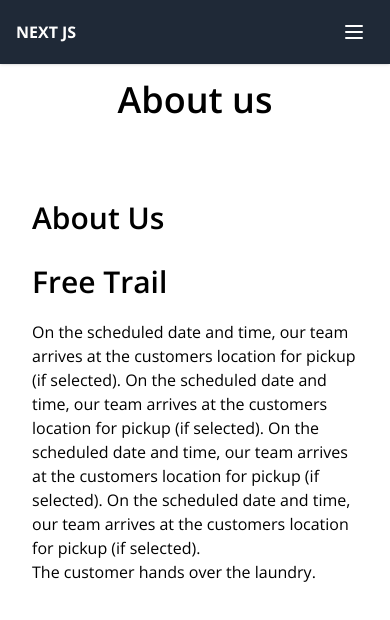
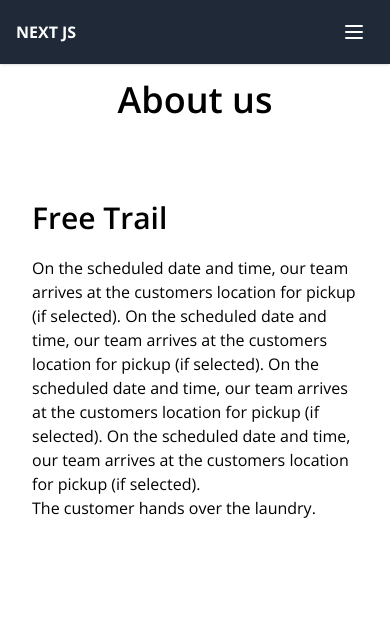
Before and after one commit to HMaroba/nextjs-tailwind, a Next.js app: page /pages/about in a window 390 px wide. Shown: the top 620 px of the page. Built offline with nearby package versions, Linux system fonts and the light colour scheme.

Commit message:
Modified register page

```diff
--- a/src/app/pages/about/page.tsx
+++ b/src/app/pages/about/page.tsx
@@ -4,7 +4,7 @@ export default function About() {
       <div className="mt-5">
         <h1 className="text-4xl text-center mt-5 font-semibold">About us</h1>
         <div className="grid grid-cols-1 md:grid-cols-2 mt-10 w-full p-8 ">
-          <div className="h-39 md:h-80 ">
+          <div className="h-39 md:h-80 hidden lg:block ">
             <h6 className="mt-2 mb-5 font-semibold text-3xl">About Us</h6>
           </div>
           <div className="h-40 md:h-80">
```
